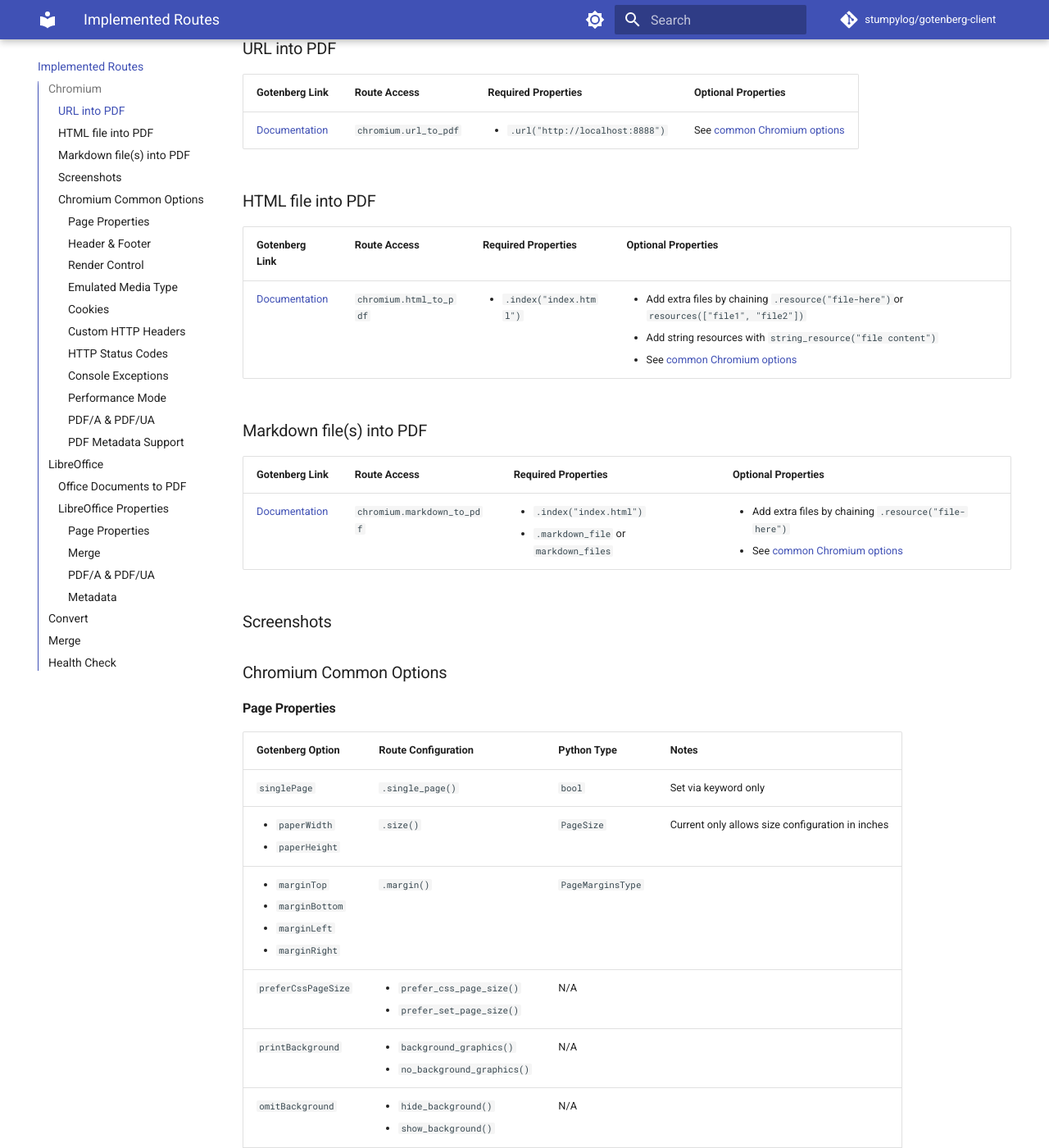
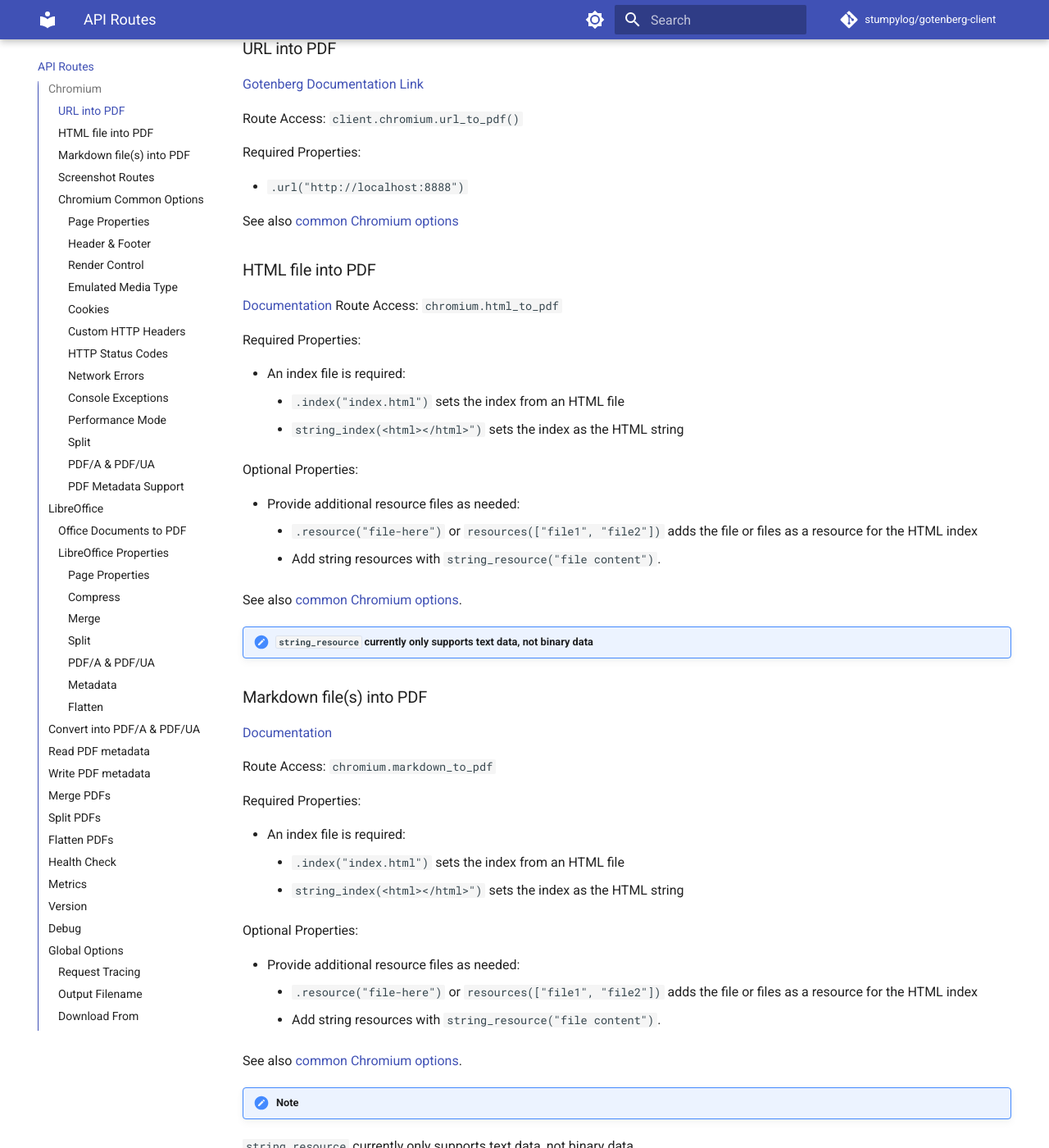
Before and after one commit to stumpylog/gotenberg-client, an MkDocs documentation site: the page built from docs/routes.md, in a window 1280 px wide and 1400 px high, scrolled down 292 px. Shown: the whole window at 82% size. Built offline with MkDocs 1.6.1 and Material for MkDocs 9.7.7, drawn with Linux system fonts in a browser that asks for light colours; comment, search, counter and statistics services are not loaded; the version menu is left out; some of the changed text lies outside the part shown.

Commit message:
Working on docs updates for new routes

```diff
--- a/docs/routes.md
+++ b/docs/routes.md
@@ -1,28 +1,69 @@
-# Implemented Routes
+# API Routes
 
 ## Chromium
 
-Access to the Chromium module of Gotenberg, as documented [here](https://gotenberg.dev/docs/routes#convert-with-chromium).
+Access to the Chromium module of Gotenberg, as documented
+[here](https://gotenberg.dev/docs/routes#convert-with-chromium).
 
 ### URL into PDF
 
-| Gotenberg Link                                                        | Route Access          | Required Properties                               | Optional Properties                                     |
-| --------------------------------------------------------------------- | --------------------- | ------------------------------------------------- | ------------------------------------------------------- |
-| [Documentation](https://gotenberg.dev/docs/routes#url-into-pdf-route) | `chromium.url_to_pdf` | <ul><li>`.url("http://localhost:8888")`</li></ul> | See [common Chromium options](#chromium-common-options) |
+[Gotenberg Documentation Link](https://gotenberg.dev/docs/routes#url-into-pdf-route)
+
+Route Access: `client.chromium.url_to_pdf()`
+
+Required Properties:
+
+- `.url("http://localhost:8888")`
+
+See also [common Chromium options](#chromium-common-options)
 
 ### HTML file into PDF
 
-| Gotenberg Link                                                              | Route Access           | Required Properties                      | Optional Properties                                                                                                                                                                                                                           |
-| --------------------------------------------------------------------------- | ---------------------- | ---------------------------------------- | --------------------------------------------------------------------------------------------------------------------------------------------------------------------------------------------------------------------------------------------- |
-| [Documentation](https://gotenberg.dev/docs/routes#html-file-into-pdf-route) | `chromium.html_to_pdf` | <ul><li>`.index("index.html")`</li></ul> | <ul><li>Add extra files by chaining `.resource("file-here")`or `resources(["file1", "file2"])`</li><li>Add string resources with `string_resource("file content")`</li><li> See [common Chromium options](#chromium-common-options)</li></ul> |
+[Documentation](https://gotenberg.dev/docs/routes#html-file-into-pdf-route) Route
+Access: `chromium.html_to_pdf`
+
+Required Properties:
+
+- An index file is required:
+    - `.index("index.html")` sets the index from an HTML file
+    - `string_index(<html></html>")` sets the index as the HTML string
+
+Optional Properties:
+
+- Provide additional resource files as needed:
+    - `.resource("file-here")` or `resources(["file1", "file2"])` adds the file or files
+      as a resource for the HTML index
+    - Add string resources with `string_resource("file content")`.
+
+See also [common Chromium options](#chromium-common-options).
+
+!!! note "`string_resource` currently only supports text data, not binary data"
 
 ### Markdown file(s) into PDF
 
-| Gotenberg Link                                                                   | Route Access               | Required Properties                                                                   | Optional Properties                                                                                                                     |
-| -------------------------------------------------------------------------------- | -------------------------- | ------------------------------------------------------------------------------------- | --------------------------------------------------------------------------------------------------------------------------------------- |
-| [Documentation](https://gotenberg.dev/docs/routes#markdown-files-into-pdf-route) | `chromium.markdown_to_pdf` | <ul><li>`.index("index.html")`</li><li>`.markdown_file` or `markdown_files`</li></ul> | <ul><li>Add extra files by chaining `.resource("file-here")`</li><li> See [common Chromium options](#chromium-common-options)</li></ul> |
+[Documentation](https://gotenberg.dev/docs/routes#markdown-files-into-pdf-route)
 
-### Screenshots
+Route Access: `chromium.markdown_to_pdf`
+
+Required Properties:
+
+- An index file is required:
+    - `.index("index.html")` sets the index from an HTML file
+    - `string_index(<html></html>")` sets the index as the HTML string
+
+Optional Properties:
+
+- Provide additional resource files as needed:
+    - `.resource("file-here")` or `resources(["file1", "file2"])` adds the file or files
+      as a resource for the HTML index
+    - Add string resources with `string_resource("file content")`.
+
+See also [common Chromium options](#chromium-common-options).
+
+!!! note
+`string_resource` currently only supports text data, not binary data
+
+### Screenshot Routes
 
 ### Chromium Common Options
 
@@ -78,6 +119,8 @@
 | ----------------------- | ------------------------- | --------------- | ----- |
 | `failOnHttpStatusCodes` | `.fail_on_status_codes()` | `Iterable[int]` |       |
 
+#### Network Errors
+
 #### Console Exceptions
 
 | Gotenberg Option          | Route Configuration                                                     | Python Type | Notes |
@@ -89,6 +132,8 @@
 | Gotenberg Option       | Route Configuration                                             | Python Type | Notes |
 | ---------------------- | --------------------------------------------------------------- | ----------- | ----- |
 | `skipNetworkIdleEvent` | <ul><li>`skip_network_idle()`<li>`use_network_idle()`</li></ul> | N/A         |       |
+
+#### Split
 
 #### PDF/A & PDF/UA
 
@@ -137,7 +182,8 @@
 - `marked`: PDF marked status
 - `pdf_version`: PDF version number
 
-!!! note "Some fields cannot be set or will be overwritten, depending on Gotenberg and its utilized PDF engine"
+!!! note
+Some fields cannot be set or will be overwritten, depending on Gotenberg and its utilized PDF engine
 
 ## LibreOffice
 
@@ -147,8 +193,8 @@
 | ----------------------------------------------------------------------------------- | --------------------- | ---------------------------------------------------------------------------------------------- | --------------------------------------------------------- |
 | [Documentation](https://gotenberg.dev/docs/routes#office-documents-into-pdfs-route) | `libre_office.to_pdf` | <ul><li>`.convert("mydoc.docx")`</li><li>or</li><li>`.convert_files(["mydoc.docx"])`</li></ul> | See [common LibreOffice options](#libreoffice-properties) |
 
-!!! note "`convert` may be called multiple times"
-!!! note "`convert_files` is a convenience method to convert a list of file into PDF"
+!!! note
+`convert` may be called multiple times" !!! note "`convert_files` is a convenience method to convert a list of file into PDF
 
 ### LibreOffice Properties
 
@@ -161,13 +207,18 @@
 | `exportFormFields` | N/A                 | N/A               | This option is not implemented yet |
 | `singlePageSheets` | N/A                 | N/A               | This option is not implemented yet |
 
+#### Compress
+
 #### Merge
 
 | Gotenberg Option | Route Configuration                         | Python Type | Notes |
 | ---------------- | ------------------------------------------- | ----------- | ----- |
 | `merge`          | <ul><li>`merge()`<li>`no_merge()`</li></ul> | N/A         |       |
 
-!!! note "If multiple files are provided, and the merge is left as default or `no_merge()` is called, the resulting file will be a zip"
+!!! note
+If multiple files are provided, and the merge is left as default or `no_merge()` is called, the resulting file will be a zip
+
+#### Split
 
 #### PDF/A & PDF/UA
 
@@ -182,7 +233,9 @@
 
 See [PDF Metadata Support](#pdf-metadata-support) for the API interface.
 
-## Convert
+#### Flatten
+
+## Convert into PDF/A & PDF/UA
 
 | Gotenberg Link                                                                    | Route Access                                                                  | Required Properties                                                                          | Optional Properties |
 | --------------------------------------------------------------------------------- | ----------------------------------------------------------------------------- | -------------------------------------------------------------------------------------------- | ------------------- |
@@ -190,11 +243,14 @@
 | `pdfa`                                                                            | `.pdf_format()`                                                               | `PdfAFormat`                                                                                 |                     |
 | `pdfua`                                                                           | <ul><li>`enable_universal_access()`<li>`disable_universal_access()`</li></ul> | N/A                                                                                          |                     |
 
-Additional Notes:
+!!! note
+At least one of `pdf_format()`, `enable_universal_access()` or `disable_universal_access()` must be set
 
-- At least one of `pdf_format()`, `enable_universal_access()` or `disable_universal_access()` must be set
+## Read PDF metadata
 
-## Merge
+## Write PDF metadata
+
+## Merge PDFs
 
 | Gotenberg Link                                                      | Route Access                                                                  | Required Properties                                    | Optional Properties                                                      |
 | ------------------------------------------------------------------- | ----------------------------------------------------------------------------- | ------------------------------------------------------ | ------------------------------------------------------------------------ |
@@ -203,10 +259,27 @@
 | `pdfua`                                                             | <ul><li>`enable_universal_access()`<li>`disable_universal_access()`</li></ul> | N/A                                                    |                                                                          |
 | `metadata`                                                          | N/A                                                                           | N/A                                                    | See [PDF Metadata Support](#pdf-metadata-support) for the API interface. |
 
-Additional Notes:
+!!! note
+Prefixes will be added to the file to ensure they are merged in the order provided to `merge()`, even with multiple calls
 
-- The library will add prefixes to the file to ensure they are merged in the order provided to `merge()`
+## Split PDFs
+
+## Flatten PDFs
 
 ## Health Check
 
 [Gotenberg Documentation](https://gotenberg.dev/docs/routes#health-check-route)
+
+## Metrics
+
+## Version
+
+## Debug
+
+## Global Options
+
+### Request Tracing
+
+### Output Filename
+
+### Download From
--- a/mkdocs.yml
+++ b/mkdocs.yml
@@ -32,6 +32,8 @@
   features:
     - navigation.tabs
     - navigation.sections
+    - navigation.indexes
+    - navigation.expand
     - navigation.top
     - toc.integrate
     - search.suggest
```
Also changed, not shown: docs/contributing.md (+30 -21 lines), docs/index.md (+19 -14 lines), docs/usage.md (+30 -30 lines), pyproject.toml (+5 -5 lines), .prettierrc.json (added), 2 other files.
